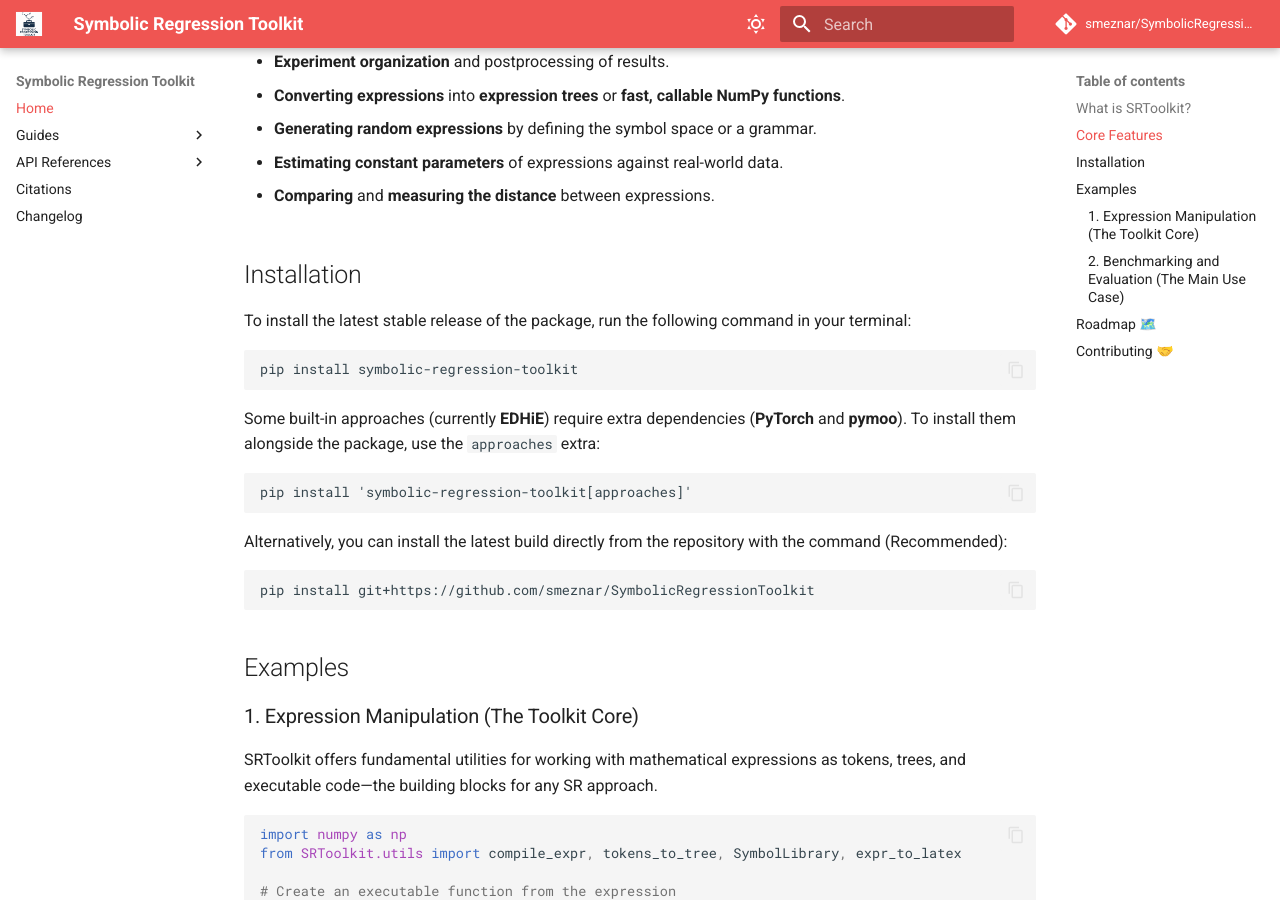
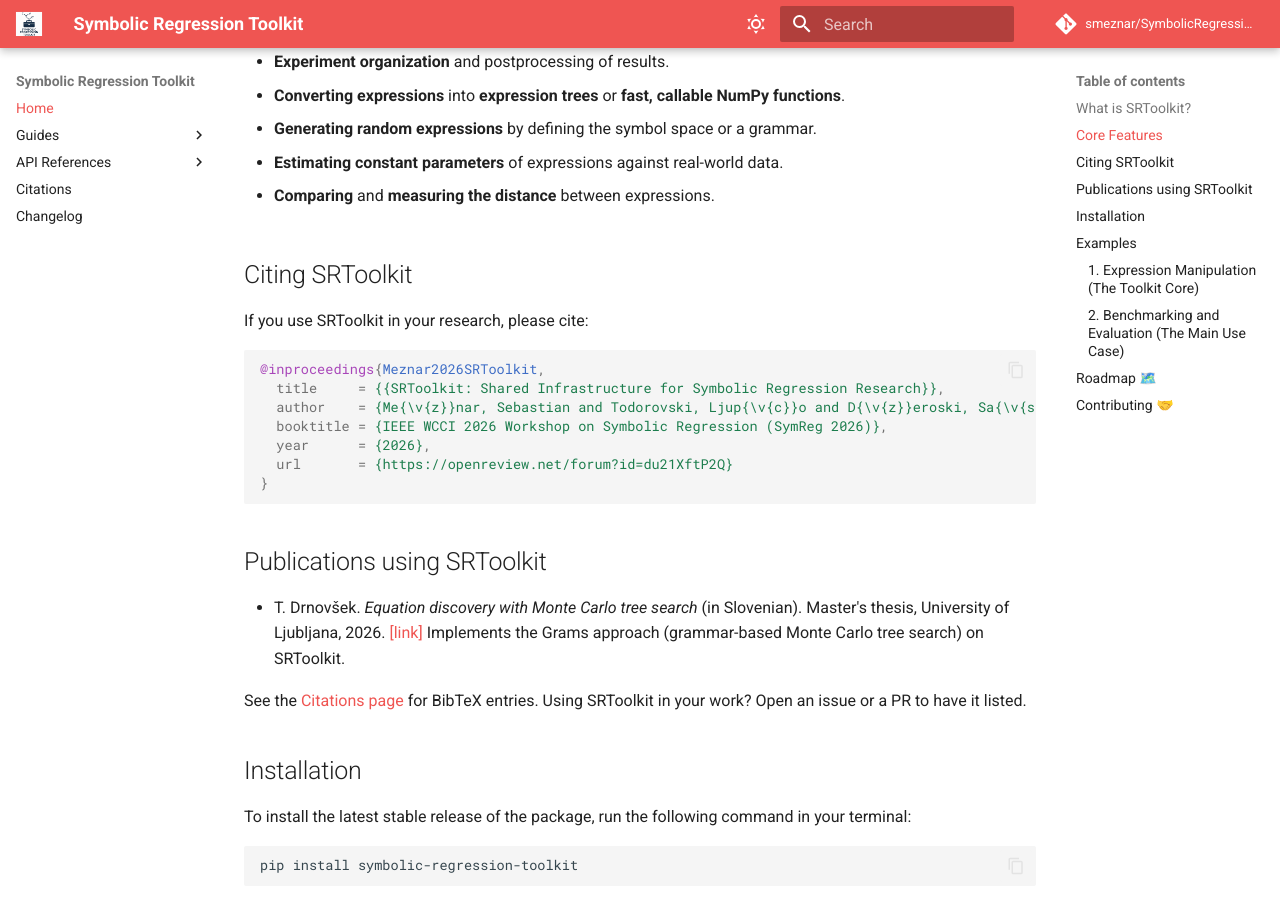
Before and after one commit to smeznar/SymbolicRegressionToolkit, an MkDocs documentation site: the page built from docs/index.md, in a window 1280 px wide and 900 px high, scrolled down 1327 px. Built offline with MkDocs 1.6.1 and Material for MkDocs 9.7.7, drawn with Linux system fonts in a browser that asks for light colours; comment, search, counter and statistics services are not loaded; the version menu is left out.

Commit message:
Small fix and added a related publications section

````diff
--- a/README.md
+++ b/README.md
@@ -33,6 +33,26 @@
 * **Estimating constant parameters** of expressions against real-world data.
 
 * **Comparing** and **measuring the distance** between expressions.
+
+## Citing SRToolkit
+
+If you use SRToolkit in your research, please cite:
+
+```bibtex
+@inproceedings{Meznar2026SRToolkit,
+  title     = {{SRToolkit: Shared Infrastructure for Symbolic Regression Research}},
+  author    = {Me{\v{z}}nar, Sebastian and Todorovski, Ljup{\v{c}}o and D{\v{z}}eroski, Sa{\v{s}}o},
+  booktitle = {IEEE WCCI 2026 Workshop on Symbolic Regression (SymReg 2026)},
+  year      = {2026},
+  url       = {https://openreview.net/forum?id=du21XftP2Q}
+}
+```
+
+## Publications using SRToolkit
+
+* T. Drnovšek. *Equation discovery with Monte Carlo tree search* (in Slovenian). Master's thesis, University of Ljubljana, 2026. [[link]](http://hdl.handle.net/20.500.12556/RUL-187297) Implements the Grams approach (grammar-based Monte Carlo tree search) on SRToolkit.
+
+See the [Citations page](https://smeznar.github.io/SymbolicRegressionToolkit/citations/#cite-using-srtoolkit) for BibTeX entries. Using SRToolkit in your work? Open an issue or a PR to have it listed.
 
 ## Installation
 
````
Also changed, not shown: CHANGELOG.md (+1 -0 lines), docs/citations.md (+60 -2 lines), 3 other files.
